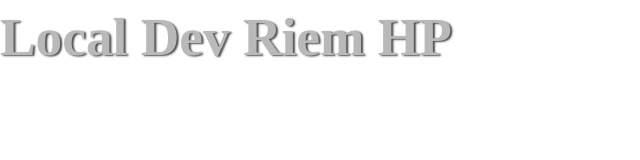
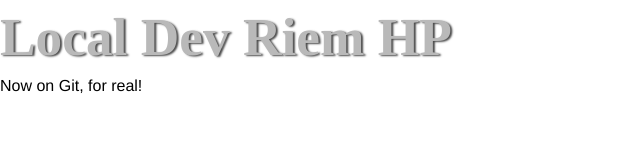
Before and after one commit to isar21/home, a plain HTML site: page index.html in a window 1280 px wide. Shown: the whole page, without its empty margins (0-640 px from the left). Drawn offline with Linux system fonts and the light colour scheme.

Commit message:
Change Font
Helvetica in §

```diff
--- a/css/home.css
+++ b/css/home.css
@@ -8,3 +8,7 @@ h2 {
 	text-shadow: 2px 1px 2px #4b4b4b;
 	color: #b9b9b9;
 }
+
+p {
+	font-family: helvetica;
+}
--- a/index.html
+++ b/index.html
@@ -9,5 +9,6 @@
 
 <body>
     <h2>Local Dev Riem HP</h2>
+    <p>Now on Git, for real!</p>
 </body>
 </html>
```
Also changed, not shown: 1 other file.
